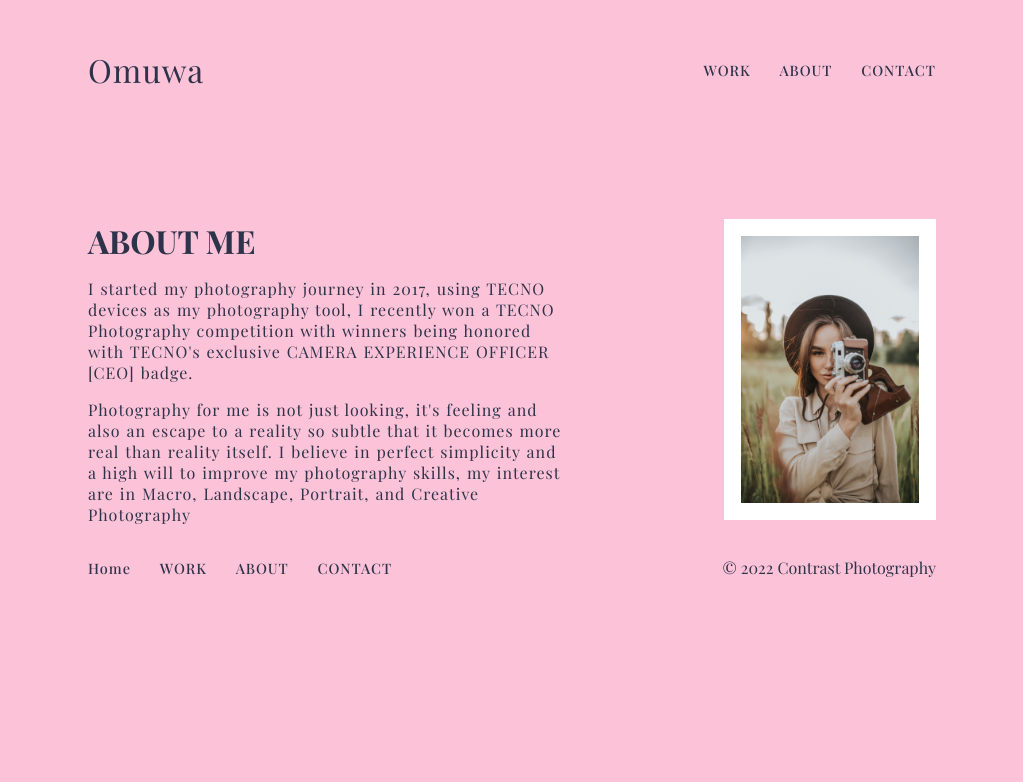
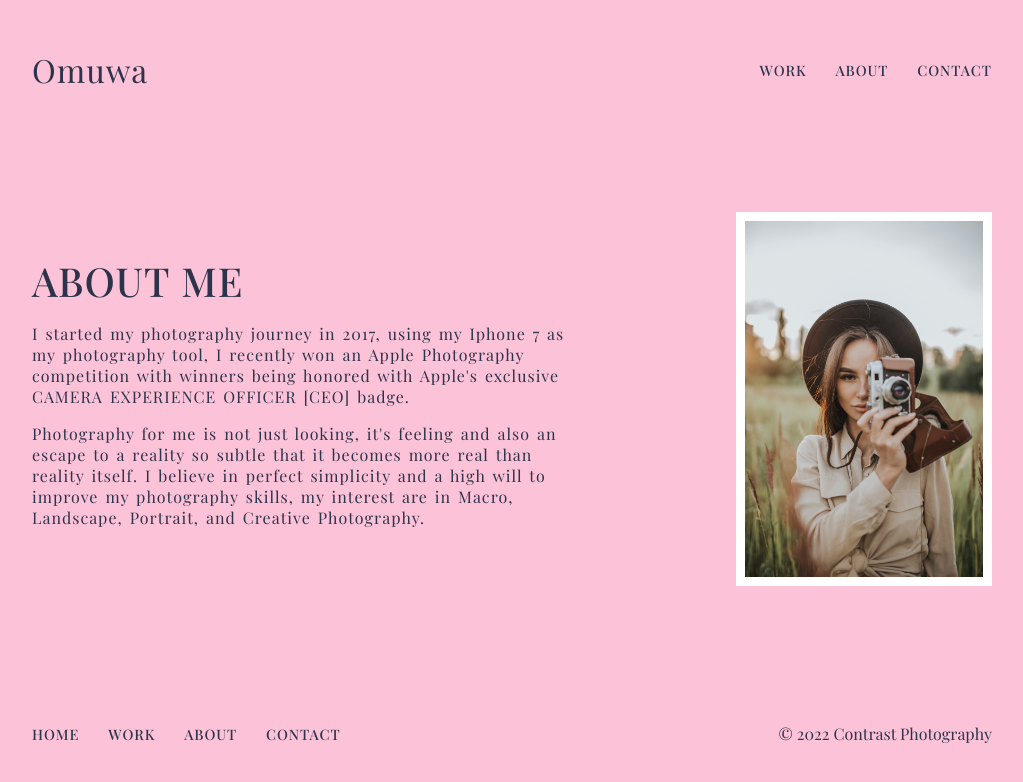
Before and after one commit to shokes/Omuwa-Photography, a React (Create React App) app: page /about in a window 1280 px wide. Shown: the top 782 px of the page, without its empty margins (128-1151 px from the left). Built offline with nearby package versions, Linux system fonts and the light colour scheme.

Commit message:
more components and content

```diff
--- a/public/index.html
+++ b/public/index.html
@@ -14,6 +14,13 @@
     <link rel="preconnect" href="https://fonts.gstatic.com" crossorigin />
     <link
       href="https://fonts.googleapis.com/css2?family=Playfair+Display:wght@400;500;600;700;800;900&display=swap"
+      rel="stylesheet"
+    />
+
+    <link rel="preconnect" href="https://fonts.googleapis.com" />
+    <link rel="preconnect" href="https://fonts.gstatic.com" crossorigin />
+    <link
+      href="https://fonts.googleapis.com/css2?family=IBM+Plex+Sans:wght@200;300;400;500&family=Playfair+Display:wght@400;500;600;700;800;900&display=swap"
       rel="stylesheet"
     />
 
--- a/src/App.js
+++ b/src/App.js
@@ -1,6 +1,6 @@
 import Home from './Pages/Home';
 import { BrowserRouter as Router, Route, Routes } from 'react-router-dom';
-import Work from './Pages/Work';
+import Works from './Pages/Works';
 import About from './Pages/About';
 import Contact from './Pages/Contact';
 import Error from './Pages/Error';
@@ -10,7 +10,7 @@ function App() {
     <Router>
       <Routes>
         <Route exact path='/' element={<Home />} />
-        <Route path='/work' element={<Work />} />
+        <Route path='/work' element={<Works />} />
         <Route path='/about' element={<About />} />
         <Route path='/contact' element={<Contact />} />
         <Route path='*' element={<Error />} />
--- a/src/Components/Footer.js
+++ b/src/Components/Footer.js
@@ -2,24 +2,24 @@ import { Link } from 'react-router-dom';
 
 const Footer = function () {
   return (
-    <section>
+    <section className='section-footer'>
       <div className='footer'>
-        <ul className='main-nav-lists'>
-          <Link to='/' className='nav-list'>
-            Home
+        <ul className='footer-nav-lists'>
+          <Link to='/' className='footer-nav-list'>
+            HOME
           </Link>
-          <Link to='/work' className='nav-list'>
+          <Link to='/work' className='footer-nav-list'>
             WORK
           </Link>
-          <Link to='/about' className='nav-list'>
+          <Link to='/about' className='footer-nav-list'>
             ABOUT
           </Link>
-          <Link to='/contact' className='nav-list'>
+          <Link to='/contact' className='footer-nav-list'>
             CONTACT
           </Link>
         </ul>
 
-        <div>© 2022 Contrast Photography</div>
+        <div className='rights'>© 2022 Contrast Photography</div>
       </div>
     </section>
   );
--- /dev/null
+++ b/src/Components/Work.js
@@ -0,0 +1,13 @@
+const Work = function ({ image, year, title }) {
+  return (
+    <section>
+      <div>
+        <img className='project-image' src={image} alt='project-image' />
+        <h4>{title}</h4>
+        <div>{year}</div>
+      </div>
+    </section>
+  );
+};
+
+export default Work;
--- a/src/Pages/About.js
+++ b/src/Pages/About.js
@@ -4,30 +4,31 @@ import Footer from '../Components/Footer';
 
 const About = function () {
   return (
-    <section>
+    <section className='container'>
       <Navbar />
-      <div className='container'>
+      <div>
         <div className='about-box'>
           <div>
             <h3>ABOUT ME</h3>
             <p>
-              I started my photography journey in 2017, using TECNO devices as
-              my photography tool, I recently won a TECNO Photography
-              competition with winners being honored with TECNO's exclusive
-              CAMERA EXPERIENCE OFFICER [CEO] badge.
+              I started my photography journey in 2017, using my Iphone 7 as my
+              photography tool, I recently won an Apple Photography competition
+              with winners being honored with Apple's exclusive CAMERA
+              EXPERIENCE OFFICER [CEO] badge.
             </p>
             <p>
               Photography for me is not just looking, it's feeling and also an
               escape to a reality so subtle that it becomes more real than
               reality itself. I believe in perfect simplicity and a high will to
               improve my photography skills, my interest are in Macro,
-              Landscape, Portrait, and Creative Photography
+              Landscape, Portrait, and Creative Photography.
             </p>
           </div>
           <img src={Omuwa} className='about-photo' alt='photographer' />
         </div>
-        <Footer />
       </div>
+
+      <Footer />
     </section>
   );
 };
--- a/src/Pages/Work.js
+++ /dev/null
@@ -1,11 +0,0 @@
-import Navbar from '../Components/Navbar';
-
-const Work = function () {
-  return (
-    <section>
-      <Navbar />
-    </section>
-  );
-};
-
-export default Work;
--- /dev/null
+++ b/src/Pages/Works.js
@@ -0,0 +1,25 @@
+import Navbar from '../Components/Navbar';
+import projects from '../data';
+import Footer from '../Components/Footer';
+
+import Work from '../Components/Work';
+
+const Works = function () {
+  return (
+    <section className='container'>
+      <Navbar />
+      <div className='works'>
+        <h2>FEATURED WORKS</h2>
+        <div className='work-grid'>
+          {projects.map((project) => {
+            const { id } = project;
+            return <Work key={id} {...project} />;
+          })}
+        </div>
+      </div>
+      <Footer />
+    </section>
+  );
+};
+
+export default Works;
--- /dev/null
+++ b/src/data.js
@@ -0,0 +1,51 @@
+const projects = [
+  {
+    id: 1,
+    image:
+      'https://images.unsplash.com/photo-1515886657613-9f3515b0c78f?ixlib=rb-1.2.1&ixid=MnwxMjA3fDB8MHxzZWFyY2h8OHx8d29tYW4lMjBpbiUyMHllbGxvd3xlbnwwfHwwfHw%3D&auto=format&fit=crop&w=500&q=60',
+    title: 'NEW YELLOW',
+    year: 2016,
+  },
+  {
+    id: 2,
+    image:
+      'https://images.unsplash.com/photo-1619946794135-5bc917a27793?ixlib=rb-1.2.1&ixid=MnwxMjA3fDB8MHxzZWFyY2h8MjB8fHBvdHJhaXR8ZW58MHx8MHx8&auto=format&fit=crop&w=500&q=60',
+
+    title: 'FLOWER BEAUTY',
+    year: 2019,
+  },
+
+  {
+    id: 3,
+    image:
+      'https://images.unsplash.com/photo-1546839655-2b7c2c66e05f?ixlib=rb-1.2.1&ixid=MnwxMjA3fDB8MHxzZWFyY2h8MTF8fHdvbWFuJTIwaW4lMjBibGFjayUyMHN1aXR8ZW58MHx8MHx8&auto=format&fit=crop&w=500&q=60',
+    title: 'BLACK MONDAY',
+    year: 2020,
+  },
+
+  {
+    id: 4,
+    image:
+      'https://images.unsplash.com/photo-1535232116751-41cbc9a6c365?ixlib=rb-1.2.1&ixid=MnwxMjA3fDB8MHxzZWFyY2h8OXx8bWFuJTIwc3VyZmluZ3xlbnwwfHwwfHw%3D&auto=format&fit=crop&w=500&q=60',
+    title: 'WONDER LAND',
+    year: 2020,
+  },
+
+  {
+    id: 5,
+    image:
+      'https://images.unsplash.com/photo-1593282153762-a41e3cceb06c?ixlib=rb-1.2.1&ixid=MnwxMjA3fDB8MHxzZWFyY2h8MXx8Z29sZnxlbnwwfHwwfHw%3D&auto=format&fit=crop&w=500&q=60',
+    title: 'MELLOW MEN',
+    year: 2021,
+  },
+
+  {
+    id: 6,
+    image:
+      'https://images.unsplash.com/photo-1583939003579-730e3918a45a?ixlib=rb-1.2.1&ixid=MnwxMjA3fDB8MHxzZWFyY2h8MTB8fGdheSUyMHdlZGRpbmd8ZW58MHx8MHx8&auto=format&fit=crop&w=500&q=60',
+    title: 'NEW BLISS',
+    year: 2022,
+  },
+];
+
+export default projects;
--- a/src/index.css
+++ b/src/index.css
@@ -12,6 +12,7 @@ body {
   background-color: var(--background);
   font-family: 'Playfair Display', serif;
   color: var(--text-color);
+  min-height: 100vh;
 }
 
 .nav {
@@ -21,7 +22,7 @@ body {
 }
 
 .container {
-  max-width: 53rem;
+  max-width: 60rem;
   margin: 3rem auto 0 auto;
 }
 
@@ -61,27 +62,12 @@ body {
   text-align: center;
 }
 
-.about-photo {
-  width: 25%;
-  height: 25%;
-  border: 17px solid #fff;
-}
-
-.about-box {
-  display: flex;
-  gap: 10rem;
-  padding: 5rem 0 1rem 0;
-}
-
-.about-box p {
+h3 {
+  font-size: 2.5rem;
+  margin-bottom: 1rem;
+  font-weight: 500;
   letter-spacing: 1px;
   word-spacing: 1px;
-  margin-bottom: 1rem;
-}
-
-h3 {
-  font-size: 2rem;
-  margin-bottom: 1rem;
 }
 
 .contact {
@@ -98,7 +84,8 @@ h3 {
   text-decoration: none;
   border-bottom: 1px solid var(--text-color);
   color: var(--text-color);
-  font-size: 1.5rem;
+  font-size: 1.7rem;
+  font-family: 'IBM Plex Sans', sans-serif;
 }
 
 .contact-head {
@@ -110,8 +97,90 @@ h3 {
   display: flex;
   justify-content: space-between;
   align-items: center;
+  margin-bottom: 3rem;
 }
 
 .contact-container {
-  padding: 8rem 0 1rem 0;
+  padding: 8rem 0 9rem 0;
+  height: 79vh;
 }
+
+/* .section-footer {
+  height: 100%;
+} */
+
+.footer-nav-lists {
+  text-decoration: none;
+  display: flex;
+  gap: 1.8rem;
+}
+
+.footer-nav-list {
+  text-decoration: none;
+  color: var(--text-color);
+  font-size: 0.9rem;
+  font-weight: 500;
+  letter-spacing: 1px;
+  padding-bottom: 3rem;
+}
+
+.rights {
+  padding-bottom: 3rem;
+}
+
+.about-box {
+  display: flex;
+  gap: 10rem;
+  padding: 8rem 0 9rem 0;
+  height: 79vh;
+  align-items: center;
+}
+
+.about-photo {
+  height: 104%;
+  width: 50%;
+  border: 9px solid #fff;
+}
+
+p {
+  letter-spacing: 1px;
+  word-spacing: 2px;
+  margin-bottom: 1rem;
+}
+
+h2 {
+  font-size: 4.2rem;
+  letter-spacing: 1px;
+  word-spacing: 1px;
+  font-weight: 500;
+  margin-bottom: 2rem;
+}
+
+.works {
+  padding: 8rem 0 9rem 0;
+}
+
+.work-grid {
+  display: grid;
+  grid-template-columns: repeat(3, 1fr);
+  column-gap: 5rem;
+  row-gap: 2rem;
+}
+
+.project-image {
+  height: 22rem;
+  width: 16.67rem;
+  transition: all 0.9s;
+  cursor: pointer;
+}
+
+.project-image:hover {
+  transform: scale(0.8);
+}
+
+h4 {
+  font-size: 2rem;
+  font-weight: 500;
+  letter-spacing: 1px;
+  word-spacing: 2px;
+}
```
Also changed, not shown: 1 other file (tests, documents, lock files or other folders).
